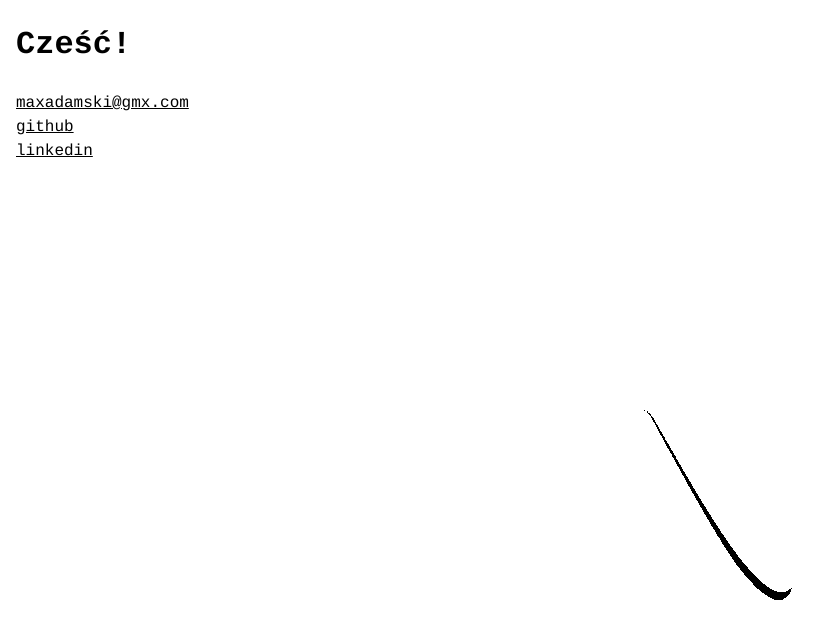
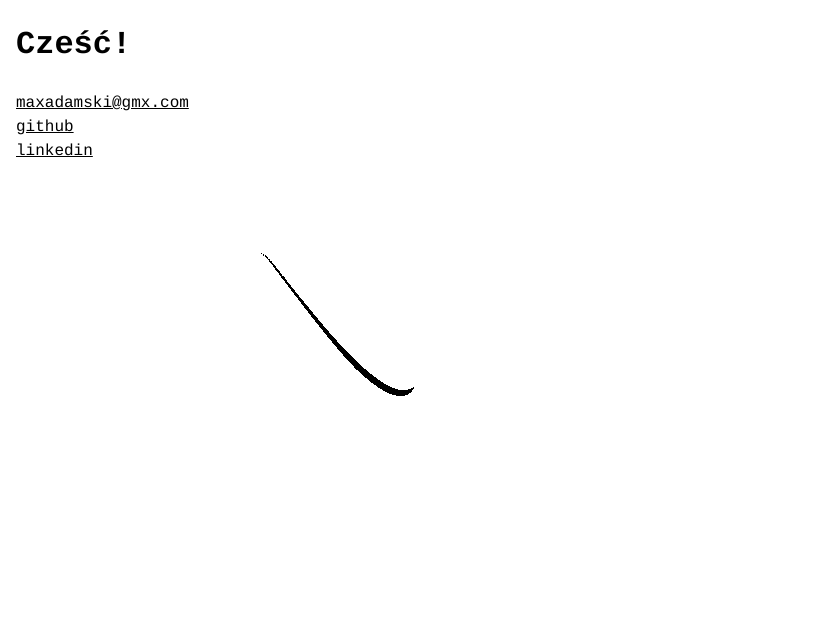
Before and after one commit to maxadamski/maxadamski.github.io, a plain HTML site: page docs/index.html in a window 1280 px wide. Shown: the whole page, without its empty margins (0-839 px from the left). Drawn offline with Linux system fonts and the light colour scheme.

Commit message:
Support pixel scaling, add pause/resume, and refine layout

```diff
--- a/docs/index.html
+++ b/docs/index.html
@@ -26,8 +26,6 @@
         position: fixed;
         left: 0;
         top: 0;
-        height: 100vh;
-        width: 100vw;
         pointer-events: none;
         z-index: 0;
     }
@@ -54,6 +52,12 @@
         }
 
     }
+
+    @media only screen and (max-width: 512px) {
+        #gfx {
+            left: calc(50% - 256px);
+        }
+    }
 </style>
 <body>
 <canvas id="gfx"></canvas>
@@ -68,6 +72,9 @@
 'use strict'
 
 let dark_mode = window.matchMedia("(prefers-color-scheme: dark)").matches
+let canvas_size = 512
+let pixel_ratio = 1
+let pause_sim = false
 
 let n_particles = 100000
 let particles = Array(n_particles)
@@ -78,15 +85,21 @@ let image = null
 let ctx = null
 
 function animate(ts) {
+    if (pause_sim) {
+        requestAnimationFrame(animate)
+        return
+    }
+
     let ro = 28
     let sigma = 10
     let beta = 8/5
     let dt = 0.005
-    let sxy = 12
+    let sx = pixel_ratio * 12.5
+    let sy = pixel_ratio * 9
     let w = canvas.width
     let h = canvas.height
     let tx = w/2
-    let ty = h/2
+    let ty = h/2 - 10*pixel_ratio
     let color = dark_mode ? 0xFFFFFFFF : 0xFF000000
 
     pixels.fill(0)
@@ -96,11 +109,22 @@ function animate(ts) {
         let y = p.y
         let z = p.z
 
+        // Lorenz attractor.
         p.x += dt*sigma*(y - x)
         p.y += dt*(x*(ro - z) - y)
         p.z += dt*(x*y - beta*z)
 
-        pixels[Math.floor(sxy*p.y + ty)*w + Math.floor(sxy*p.x + tx)] = color
+        let ix = Math.floor(sx*p.x + tx)
+        let iy = Math.floor(sy*p.y + ty)
+
+        // Skip drawing outside of canvas.
+        if (ix < 0 || ix > canvas.width) continue
+        if (iy < 0 || iy > canvas.height) continue
+
+        // Dithering by skipping pixels in a checkerboard pattern.
+        //if (ix % 2 == 0 || iy % 2 == 0) continue
+
+        pixels[iy*w + ix] = color
     }
 
     ctx.putImageData(image, 0, 0)
@@ -118,8 +142,11 @@ function initParticles() {
 }
 
 function initCanvas() {
-    canvas.width = window.innerWidth
-    canvas.height = window.innerHeight
+    pixel_ratio = window.devicePixelRatio
+    canvas.width = canvas_size*pixel_ratio
+    canvas.height = canvas_size*pixel_ratio
+    canvas.style.width = `${canvas_size}px`
+    canvas.style.height = `${canvas_size}px`
     pixels = new Uint32Array(canvas.width*canvas.height)
     image = new ImageData(new Uint8ClampedArray(pixels.buffer), canvas.width, canvas.height)
 }
@@ -139,5 +166,10 @@ onload = function () {
     initParticles()
     animate()
 }
+
+document.onkeypress = function (e) {
+    e = e || window.event
+    if (e.key === ' ') pause_sim = !pause_sim
+};
 </script>
 </html>
```
